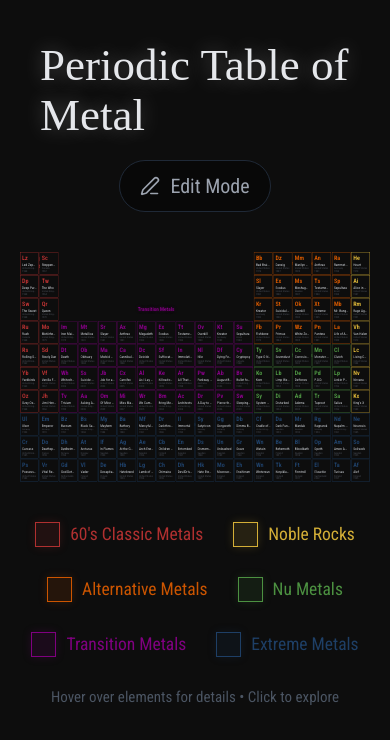
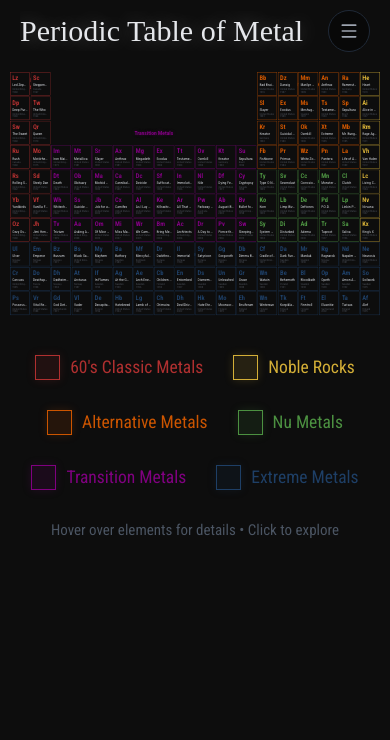
Before and after one commit to kielforeman-collab/periodic-table-of-metal, a React (Vite) app: page / in a window 390 px wide. Shown: the top 740 px of the page. Built offline with nearby package versions, Linux system fonts and the light colour scheme; a web font is replaced by a local one.

Commit message:
feat: optimize mobile header layout with hamburger menu to maximize grid space

```diff
--- a/src/components/PeriodicTable.tsx
+++ b/src/components/PeriodicTable.tsx
@@ -3,7 +3,13 @@ import { MetalCell, CategoryLabel } from './MetalCell';
 import { useState, useCallback, useEffect, useRef } from 'react';
 import { MetalDetailsModal } from './MetalDetailsModal';
 import { BandEditorForm } from './BandEditorForm';
-import { Plus, Download, Edit3, Check } from 'lucide-react';
+import { Plus, Download, Edit3, Check, Menu } from 'lucide-react';
+import {
+  DropdownMenu,
+  DropdownMenuContent,
+  DropdownMenuItem,
+  DropdownMenuTrigger,
+} from "@/components/ui/dropdown-menu";
 import type { Band } from '@/data/bands';
 
 export function PeriodicTable() {
@@ -120,14 +126,15 @@ export function PeriodicTable() {
   const getBandAt = (r: number, c: number) => localBands.find(b => b.row === r && b.col === c);
 
   return (
-    <div className="w-full h-full overflow-y-auto overflow-x-hidden p-4 bg-[#0D0D0D] min-h-screen">
+    <div className="w-full h-full overflow-y-auto overflow-x-hidden p-2 md:p-4 bg-[#0D0D0D] min-h-screen">
       {/* Header & Controls */}
-      <div className="flex flex-col md:flex-row justify-between items-center mb-8 px-4 gap-4">
-        <div className="flex-1" />
-        <h1 className="font-gothic text-4xl md:text-5xl text-gray-200" style={{ textShadow: '0 0 20px rgba(255,255,255,0.3)' }}>
+      <div className="flex flex-row justify-between items-center mb-4 md:mb-8 px-2 md:px-4">
+        <h1 className="font-gothic text-2xl sm:text-3xl md:text-5xl text-gray-200 truncate pr-4" style={{ textShadow: '0 0 20px rgba(255,255,255,0.3)' }}>
           Periodic Table of Metal
         </h1>
-        <div className="flex-1 flex justify-end gap-3">
+
+        {/* Desktop Controls */}
+        <div className="hidden md:flex flex-1 justify-end gap-3">
           <button
             onClick={() => setIsEditMode(!isEditMode)}
             className={`flex items-center gap-2 px-4 py-2 rounded-full border transition-all ${isEditMode ? 'bg-blue-600 border-blue-400 text-white' : 'bg-black/40 border-gray-800 text-gray-400 hover:text-white'}`}
@@ -144,6 +151,29 @@ export function PeriodicTable() {
               Export Data
             </button>
           )}
+        </div>
+
+        {/* Mobile Hamburger Controls */}
+        <div className="md:hidden flex items-center">
+          <DropdownMenu>
+            <DropdownMenuTrigger asChild>
+              <button className="p-2 rounded-full border border-gray-800 bg-black/40 text-gray-400 hover:text-white focus:outline-none">
+                <Menu size={20} />
+              </button>
+            </DropdownMenuTrigger>
+            <DropdownMenuContent align="end" className="bg-[#111] border-gray-800 text-gray-200 text-sm min-w-[160px]">
+              <DropdownMenuItem onClick={() => setIsEditMode(!isEditMode)} className="cursor-pointer">
+                {isEditMode ? <Check className="mr-2 h-4 w-4" /> : <Edit3 className="mr-2 h-4 w-4" />}
+                {isEditMode ? 'Finish Editing' : 'Edit Mode'}
+              </DropdownMenuItem>
+              {isEditMode && (
+                <DropdownMenuItem onClick={handleExport} className="text-green-400 cursor-pointer">
+                  <Download className="mr-2 h-4 w-4" />
+                  Export Data
+                </DropdownMenuItem>
+              )}
+            </DropdownMenuContent>
+          </DropdownMenu>
         </div>
       </div>
 
```
